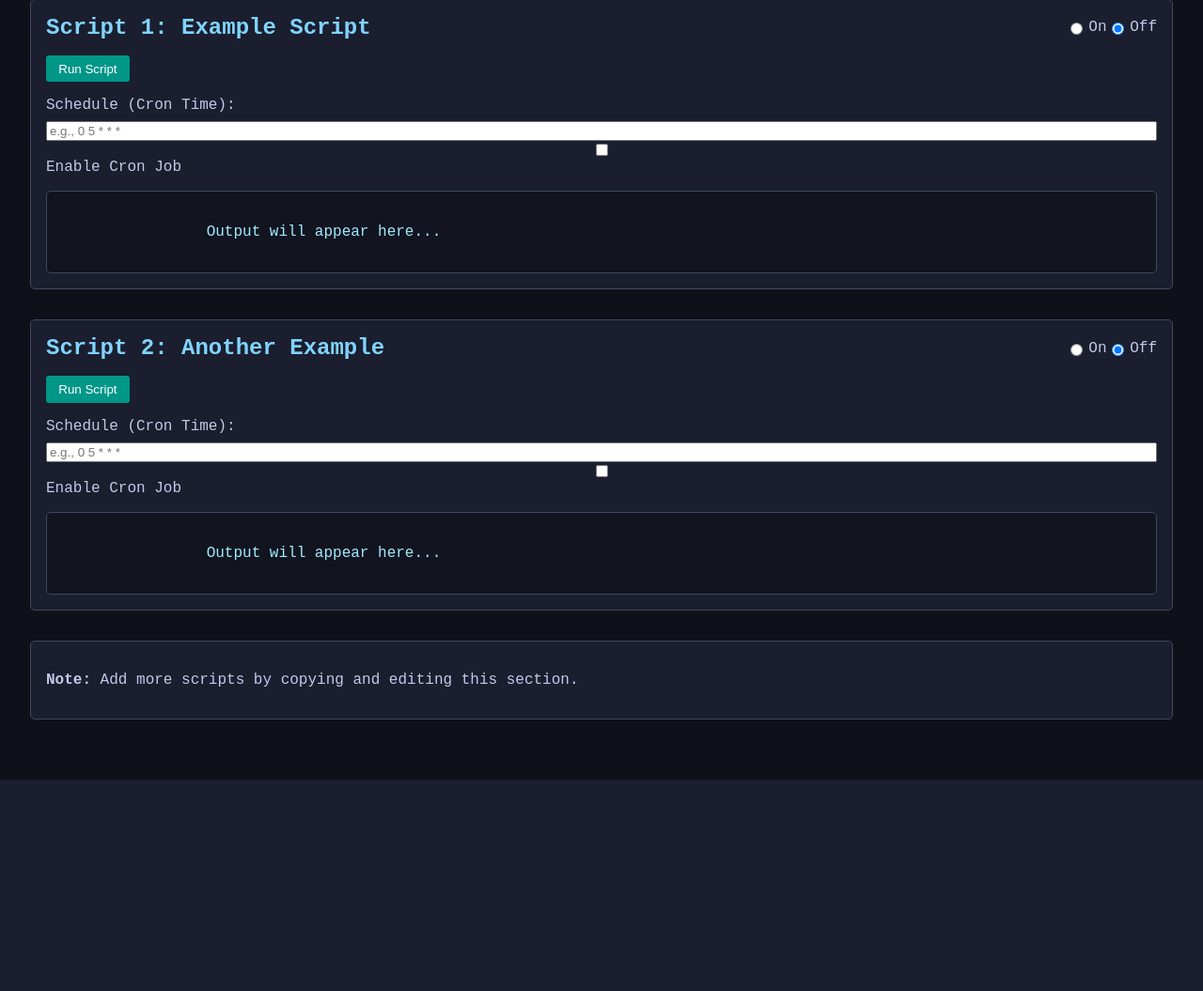
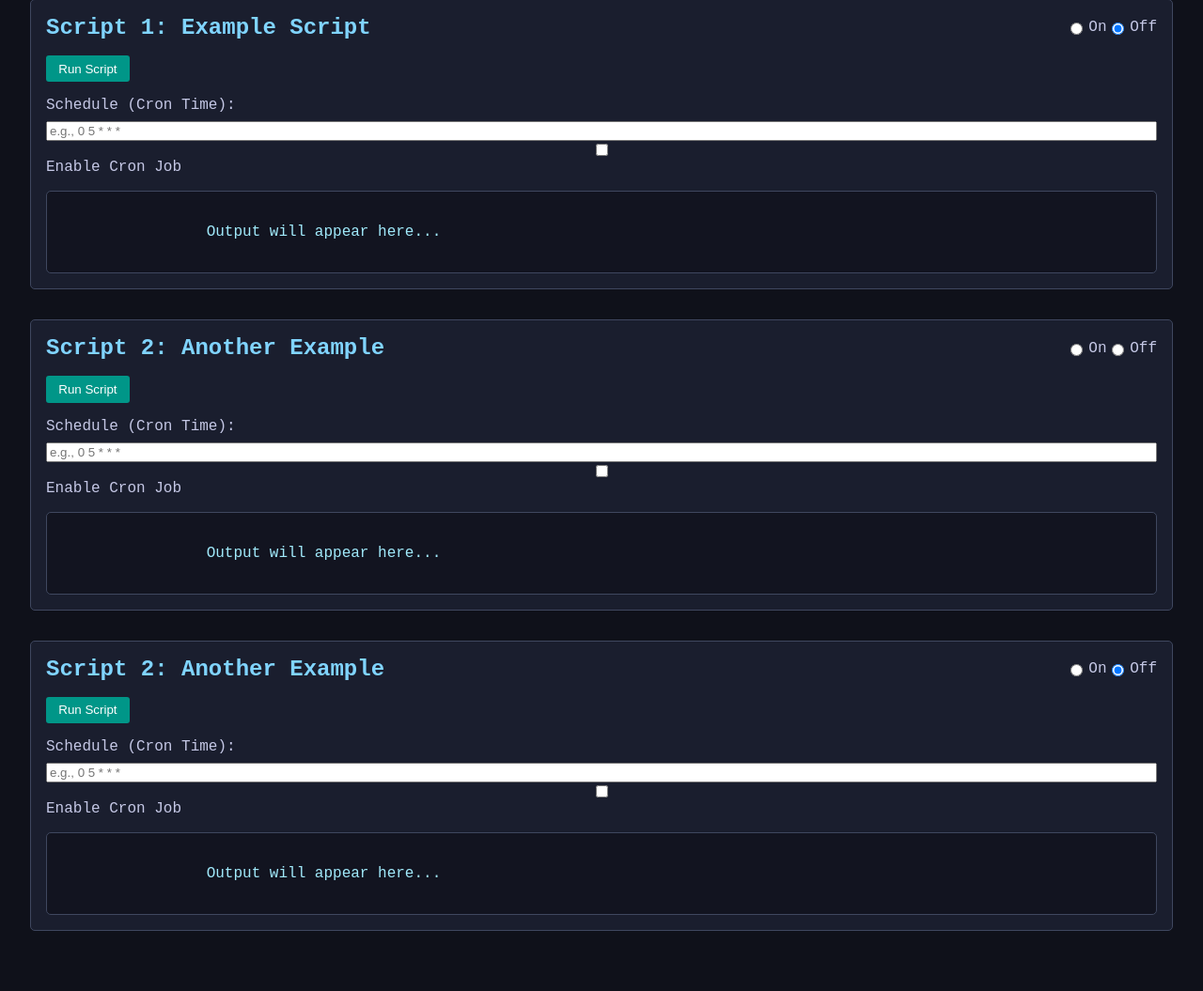
Before and after one commit to Dbartra1/unraid_scripts, a Flask app: page / in a window 1280 px wide. Shown: the part 145-1200 px from the top of the page at 94% size. Before the commit the page ends 975 px from the top, so only its background shows below. Run offline with Flask 3, Linux system fonts and the light colour scheme; parts of the project's set-up code (start-up, migrations or seed data) failed here and were passed over.

Commit message:
Added the additional app.routes for the other scripts in the repo, changed the html doc to add more script fields.

```diff
--- a/app/app.py
+++ b/app/app.py
@@ -1,6 +1,11 @@
 import os
 from dotenv import load_dotenv
-from flask import Flask, request, jsonify, render_template
+from flask import Flask, jsonify, render_template
+from app import main as ft
+from Power_off import main as poff
+from Power_on import main as pon
+from Stall_handler import main as stall
+from Overseer_Plex_integration import main as opi
 
 # Load the environment variables from the .env file
 load_dotenv()
@@ -15,11 +20,47 @@
 def home():
     return render_template("index.html")
 
-@app.route("/api/data", methods=["POST"])
-def handle_data():
-    data = request.json  # Accept JSON input
-    processed_data = f"Processed: {data.get('input')}"  # Example processing
-    return jsonify({"message": "Success", "processed_data": processed_data})
+@app.route("/api/start-transfer", methods=["POST"])
+def start_file_transfer():
+    try:
+        # Trigger the main logic from the file_transfer script
+        ft()
+        return jsonify({"message": "File transfer process initiated successfully."}), 200
+    except Exception as e:
+        return jsonify({"error": str(e)}), 500
+
+@app.route("/api/plex_power_off", methods=["POST"])
+def plex_power_off():
+    try:
+        poff()
+        return jsonify({"message": "No Plex activity detected, server powered off."}), 200
+    except Exception as e:
+        return jsonify({"error": str(e)}), 500
+
+@app.route("/api/plex_power_on", methods=["POST"])
+def plex_power_on():
+    try:
+        pon()
+        return jsonify({"message": "Plex detected, server powered on."}), 200
+    except Exception as e:
+        return jsonify({"error": str(e)}), 500
+
+@app.route("/api/stall_handler", methods=["POST"])
+def stall_handler():
+    try:
+        stall()
+        return jsonify({"message": "Stalls detected, blocklisting and researching."}), 200
+    except Exception as e:
+        return jsonify({"error": str(e)}), 500
+
+@app.route("/api/overseer_Plex_integration", methods=["POST"])
+def overseer_Plex_integration():
+    try:
+        opi()
+        return jsonify({"message": "Grabbed Plex watchlists and added requests to overseer."}), 200
+    except Exception as e:
+        return jsonify({"error": str(e)}), 500
+
 
 if __name__ == "__main__":
     app.run(host=SERVER_IP, port=PORT_NUMBER_FLASK)
--- a/app/templates/index.html
+++ b/app/templates/index.html
@@ -125,8 +125,27 @@
 
         <!-- Placeholder for adding more scripts -->
         <div class="script-section">
-            <p><strong>Note:</strong> Add more scripts by copying and editing this section.</p>
+            <div class="script-header">
+                <h2>Script 2: Another Example</h2>
+                <div class="script-toggle">
+                    <input type="radio" name="script2" id="script2-on" value="on">
+                    <label for="script2-on" title="Enable Script 2">On</label>
+                    <input type="radio" name="script2" id="script2-off" value="off" checked>
+                    <label for="script2-off" title="Disable Script 2">Off</label>
+                </div>
+            </div>
+            <button onclick="runScript('Script 2')">Run Script</button>
+            <div class="cron">
+                <label for="cron-time-script2">Schedule (Cron Time):</label>
+                <input type="text" id="cron-time-script2" placeholder="e.g., 0 5 * * *">
+                <input type="checkbox" id="cron-toggle-script2"> Enable Cron Job
+            </div>
+            <div class="output" id="output-script2">
+                Output will appear here...
+            </div>
         </div>
+    </div>
+
     </main>
     <script>
         function runScript(scriptName) {
```
